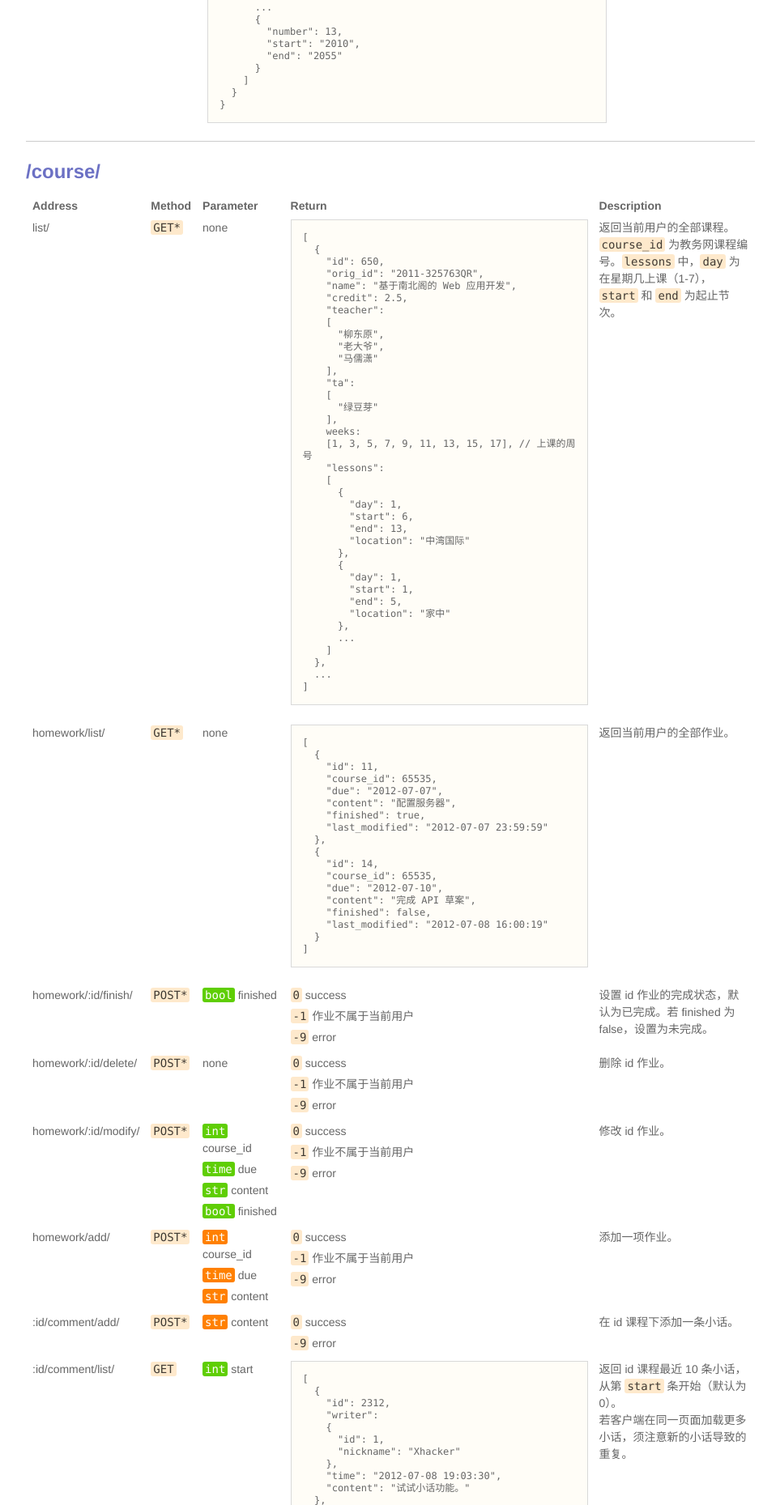
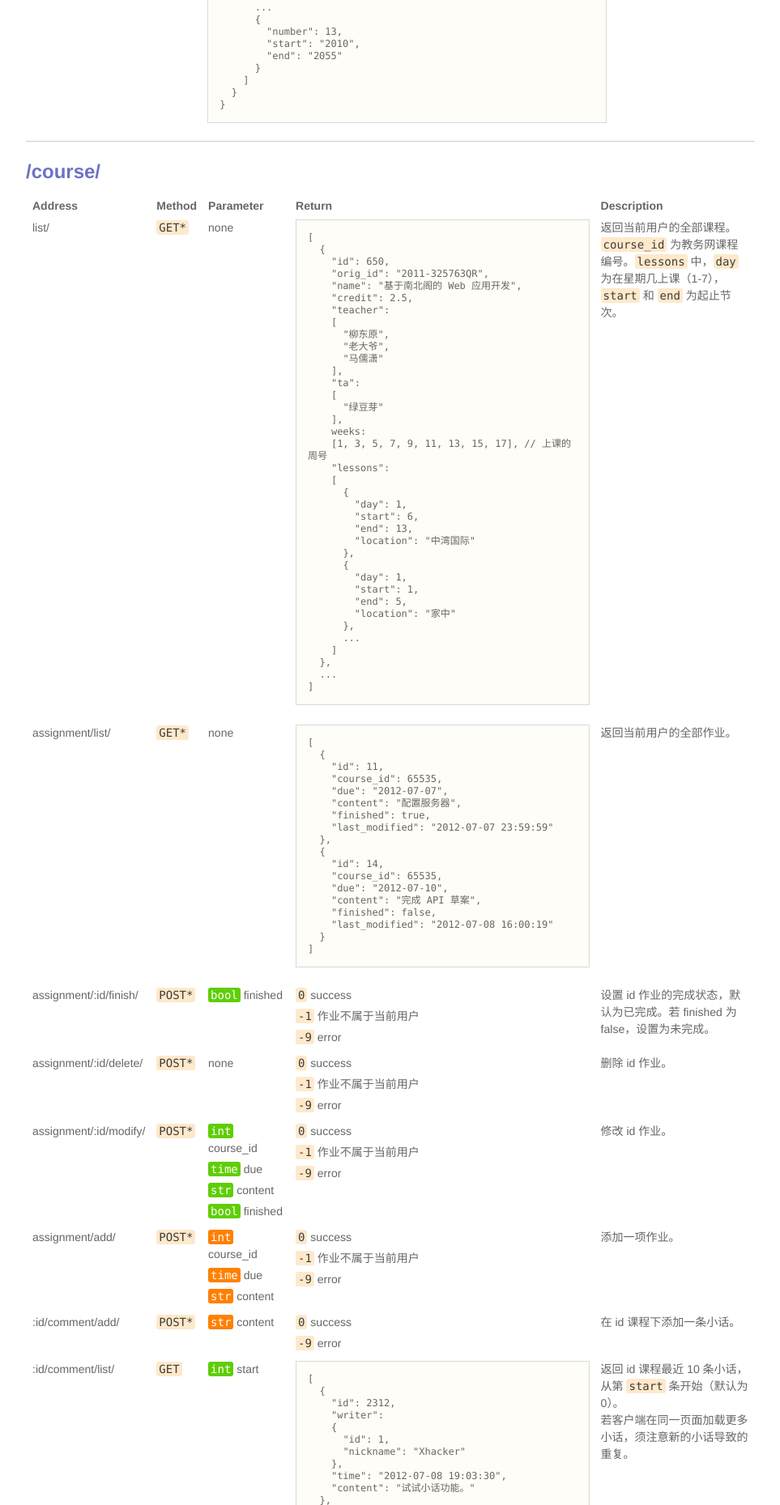
Before and after one commit to pkuapp/Nanbeige_server, a Django app: page / in a window 1280 px wide. Shown: the part 2346-4205 px from the top of the page at 81% size, without its empty margins (158-1121 px from the left). Run offline with Django 3.2, Linux system fonts and the light colour scheme; parts of the project's set-up code (start-up, migrations or seed data) failed here and were passed over.

Commit message:
"homework" => "assignment".

```diff
--- a/nbg/views_course.py
+++ b/nbg/views_course.py
@@ -1,3 +1,6 @@
 # -*- coding:UTF-8 -*-
 from django.http import HttpResponse
 from django.utils import simplejson
+
+def assignment_list(request):
+    return HttpResponse(simplejson.dumps({'xxx':'yyy'}),mimetype='application/json')
--- a/templates/API.html
+++ b/templates/API.html
@@ -480,7 +480,7 @@ td:last-child {
 </tr>
 
 <tr>
-  <td align="left">homework/list/</td>
+  <td align="left">assignment/list/</td>
   <td align="left"><code>GET*</code></td>
   <td align="left">none</td>
   <td align="left"><pre>[
@@ -505,7 +505,7 @@ td:last-child {
 </tr>
 
 <tr>
-  <td align="left">homework/:id/finish/</td>
+  <td align="left">assignment/:id/finish/</td>
   <td align="left"><code>POST*</code></td>
   <td align="left">
     <ul>
@@ -523,7 +523,7 @@ td:last-child {
 </tr>
 
 <tr>
-  <td align="left">homework/:id/delete/</td>
+  <td align="left">assignment/:id/delete/</td>
   <td align="left"><code>POST*</code></td>
   <td align="left">none</td>
   <td align="left">
@@ -537,7 +537,7 @@ td:last-child {
 </tr>
 
 <tr>
-  <td align="left">homework/:id/modify/</td>
+  <td align="left">assignment/:id/modify/</td>
   <td align="left"><code>POST*</code></td>
   <td align="left">
     <ul>
@@ -558,7 +558,7 @@ td:last-child {
 </tr>
 
 <tr>
-  <td align="left">homework/add/</td>
+  <td align="left">assignment/add/</td>
   <td align="left"><code>POST*</code></td>
   <td align="left">
     <ul>
--- a/urls.py
+++ b/urls.py
@@ -26,11 +26,11 @@ urlpatterns = patterns('',
     (r'^university/(\d+)/$', 'nbg.views_university.detail'),
 
     (r'^course/list/$', 'nbg.views_course.list'),
-    (r'^course/homework/list/$', 'nbg.views_course.homework_list'),
-    (r'^course/homework/(\d+)/finish/$', 'nbg.views_course.homework_finish'),
-    (r'^course /homework/(\d+)/delete/$', 'nbg.views_course.homework_delete'),
-    (r'^course/homework/(\d+)/modify/$', 'nbg.views_course.homework_modify'),
-    (r'^course/homework/add/$', 'nbg.views_course.homework_add'),
+    (r'^course/assignment/list/$', 'nbg.views_course.assignment_list'),
+    (r'^course/assignment/(\d+)/finish/$', 'nbg.views_course.assignment_finish'),
+    (r'^course/assignment/(\d+)/delete/$', 'nbg.views_course.assignment_delete'),
+    (r'^course/assignment/(\d+)/modify/$', 'nbg.views_course.assignment_modify'),
+    (r'^course/assignment/add/$', 'nbg.views_course.homework_add'),
     (r'^course/(\d+)/comment/add/$', 'nbg.views_course.comment_add'),
     (r'^course/(\d+)/comment/list/$', 'nbg.views_course.comment_list'),
 
```
